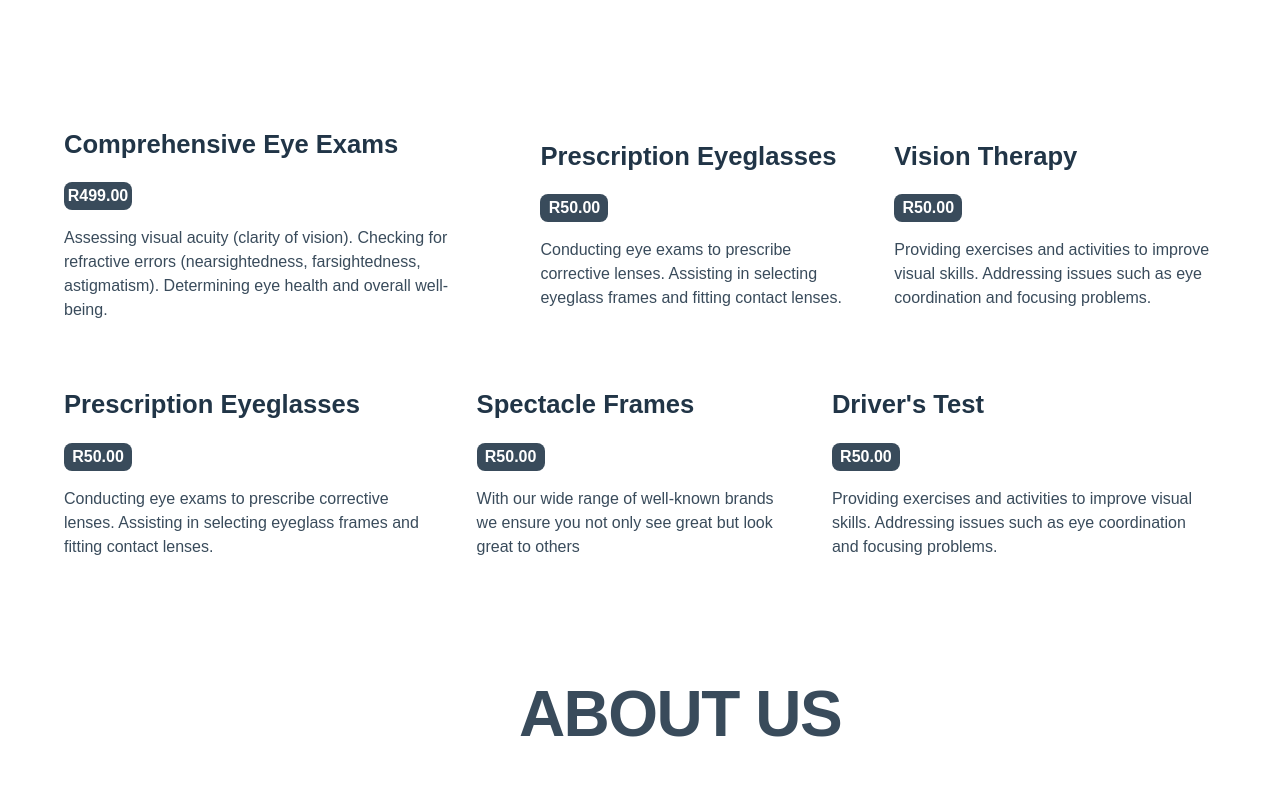
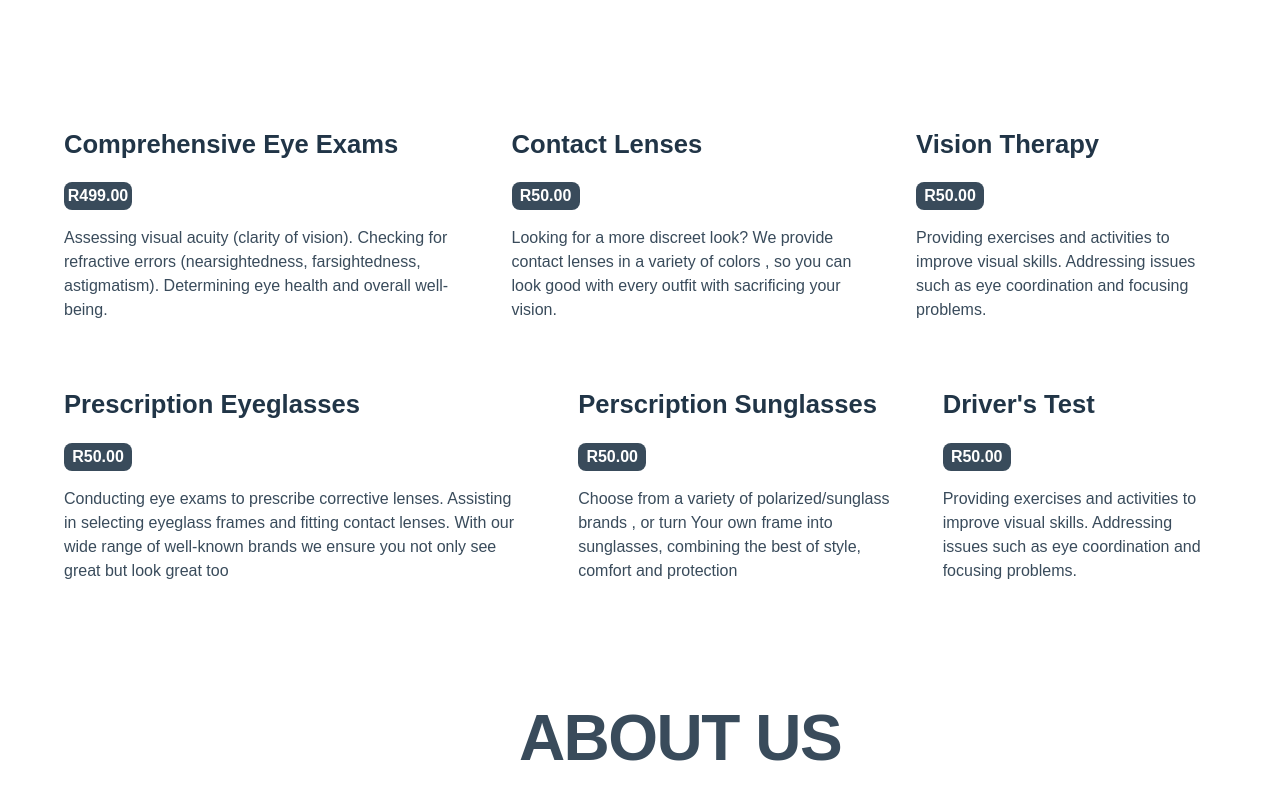
Before and after one commit to AustinMaturure/sylkamohle, a React (Vite) app in the folder sylkemohle/: page / in a window 1280 px wide. Shown: the part 860-1660 px from the top of the page. Built offline with nearby package versions, Linux system fonts and the light colour scheme; a web font is replaced by a local one.

Commit message:
addedtradinghours

```diff
--- a/sylkemohle/src/Hero.css
+++ b/sylkemohle/src/Hero.css
@@ -595,16 +595,14 @@ transition: opacity 1.5s ease-in ;
   #contact-us {
     justify-content: center;
     grid-template-columns: 1fr;
-    padding: 1px;
+    border-radius: 0px;
+    padding: 0px;
     height: auto;
   }
 
   .contact-text{
     min-width: 100%!important;
-    width: 10px;
-    background-color: red ;
-
-
+    border-radius: 1px !important;
   }
    .logo-ctn, .foot-contact{
     padding: 30px;
@@ -766,3 +764,15 @@ transition: opacity 1.5s ease-in ;
 .ocu-optometrist{
   margin: 0px;
 }
+
+.opening-times h4{
+  margin: 0px;
+}
+.opening-times{
+  display: flex;
+  gap: 12px;
+  color: rgb(255, 255, 255);
+  background-color: #213547e3;
+  padding: 12px;
+  border-radius: 12px;
+}
--- a/sylkemohle/src/Hero.jsx
+++ b/sylkemohle/src/Hero.jsx
@@ -26,7 +26,7 @@ function Hero() {
 
   return (
     <>
-      <section className="hero" style={{backgroundImage:  `url(${skyImage})`}} loading="lazy">
+      <section className="hero" style={{backgroundImage:  `url(${skyImage})`}} >
 
       <h1 className='tag-line'>YOUR VISION, OUR EXPERTISE</h1>
       <p className='tag'>So you can see more of what's important in life.</p>
@@ -49,11 +49,12 @@ function Hero() {
   </div>
 
   <div className='service-card' id='card-2'>
-    <h2 className='service-title'>Prescription Eyeglasses</h2>
+    <h2 className='service-title'>Contact Lenses</h2>
     <p className='service-price'>R50.00</p>
     <p className='service-description'>
-      Conducting eye exams to prescribe corrective lenses.
-      Assisting in selecting eyeglass frames and fitting contact lenses.
+      Looking for a more discreet look? We provide contact lenses in
+      a variety of colors , so you can look good with every outfit with
+      sacrificing your vision.
     </p>
   </div>
 
@@ -74,15 +75,18 @@ function Hero() {
     <p className='service-description'>
       Conducting eye exams to prescribe corrective lenses.
       Assisting in selecting eyeglass frames and fitting contact lenses.
+      With our wide range of well-known brands we ensure you not only see great
+        but look great too
     </p>
   </div>
 
   <div className='service-card' id='card-5'>
-    <h2 className='service-title'>Spectacle Frames</h2>
+    <h2 className='service-title'>Perscription Sunglasses</h2>
     <p className='service-price'>R50.00</p>
     <p className='service-description'>
-        With our wide range of well-known brands we ensure you not only see great
-        but look great to others
+        Choose from a variety of polarized/sunglass brands , or turn
+        Your own frame into sunglasses, combining the best of style, comfort and
+        protection
     </p>
   </div>
 
@@ -167,13 +171,23 @@ function Hero() {
       referrerPolicy="no-referrer-when-downgrade"
     ></iframe>
         </div>
-        <adress className="foot-contact">
+        <div className="foot-contact">
           <h3 className='call-whatsapp'> (+27) 82 775 1649</h3>
         <h3 className='foot-call-contact'>(+27) 17 826 3435</h3>
         <h3>
 3 Alfa Bldg, 11a Retief St Piet Retief 2380</h3>
+<div className='opening-times'>
+  <div>
+    <h3>MON - FRI</h3>
+    <h4>08:00 - 17:00</h4>
+  </div>
+  <div ><h3>SAT</h3>
+    <h4>09:00 - 11:00</h4></div>
+    <div ><h3>SUN</h3>
+    <h4>CLOSED</h4></div>
+</div>
 
-        </adress>
+        </div>
       </section>
       </section>
 
--- a/sylkemohle/src/SpectacleCarousel.jsx
+++ b/sylkemohle/src/SpectacleCarousel.jsx
@@ -28,7 +28,7 @@ const SpectacleCarousel = () => {
   }, []);
 
   const handleClick = () => {
-    if (isEyeSunLoaded) {
+
       setEyeImage((prevImage) => (prevImage === eye ? eyeSun : eye));
       const log = document.querySelectorAll('.Logo-img');
       log.forEach((image, index) => {
@@ -36,7 +36,7 @@ const SpectacleCarousel = () => {
         image.style.filter = 'brightness(0) invert(1)';
 
       });
-    }
+
   };
 
 
@@ -74,7 +74,7 @@ const SpectacleCarousel = () => {
           </div>
           <div className="carousel-inner">
             {logos.map((logo, index) => (
-              <img key={index} src={logo} className={`Logo-img ${index + 1}`} alt={`Logo-img ${index + 1}`} />
+              <img key={index} src={logo} className={`Logo-img ${index + 1}`} alt={`Logo-img ${index + 1}`} loading="lazy"/>
             ))}
           </div>
         </div>
```
